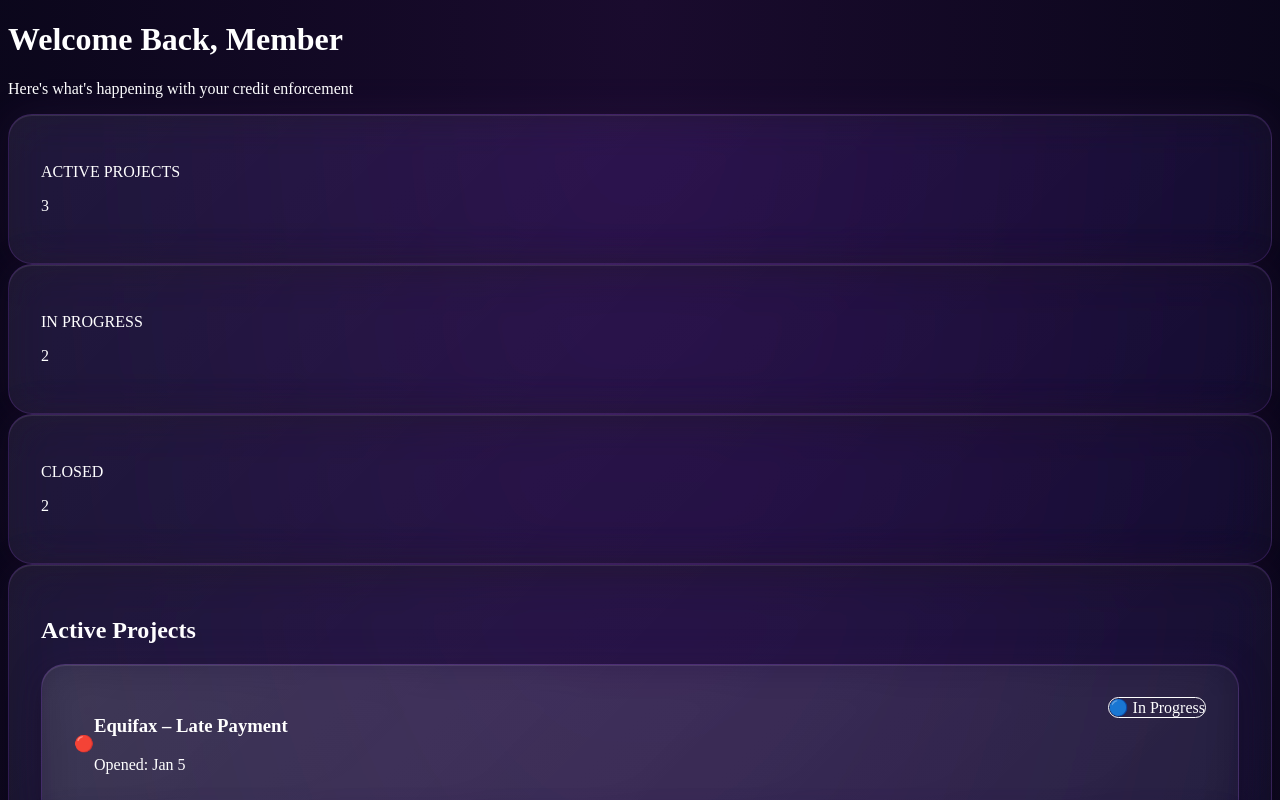
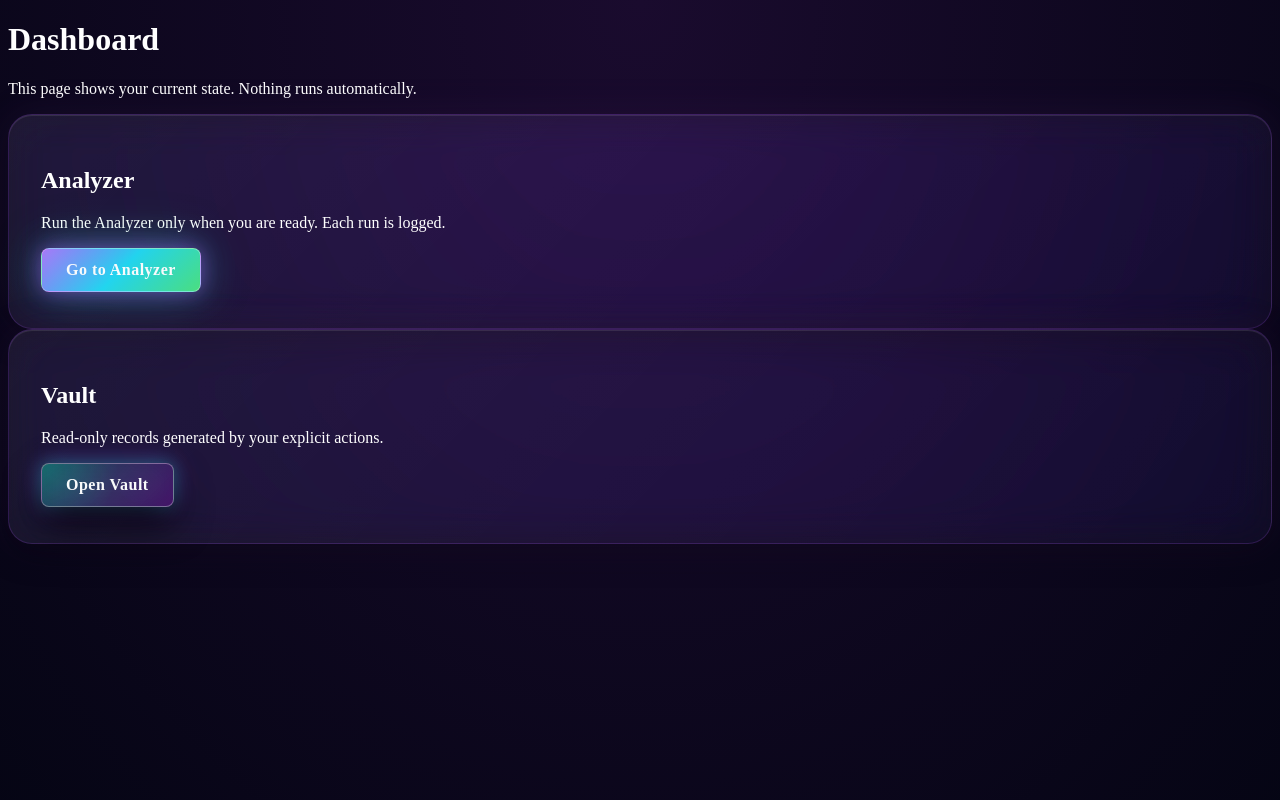
Before and after one commit to vnhyqph2cp-ctrl/credit-repair, a Next.js app: page /dashboard in a window 1280 px wide. Shown: the top 800 px of the page. Built offline with nearby package versions, Linux system fonts and the light colour scheme; no server answers.

Commit message:
[Batch 1] Replace dashboard with minimal template - stop auto-run corruption

```diff
--- a/app/dashboard/page.tsx
+++ b/app/dashboard/page.tsx
@@ -1,168 +1,36 @@
-import { createServerClient } from '@/lib/supabase-server';
+"use client";
 
-const MOCK_PROJECTS = [
-  {
-    id: 1,
-    bureau: "Equifax",
-    issue_type: "Late Payment",
-    status: "In Progress",
-    created_at: "2026-01-05",
-    closed_at: null
-  },
-  {
-    id: 2,
-    bureau: "Experian",
-    issue_type: "Collection",
-    status: "Open",
-    created_at: "2026-01-03",
-    closed_at: null
-  },
-  {
-    id: 3,
-    bureau: "TransUnion",
-    issue_type: "Charge-Off",
-    status: "Closed",
-    created_at: "2025-12-28",
-    closed_at: "2026-01-04"
-  },
-  {
-    id: 4,
-    bureau: "Equifax",
-    issue_type: "Inquiry",
-    status: "Closed",
-    created_at: "2025-12-20",
-    closed_at: "2025-12-30"
-  },
-  {
-    id: 5,
-    bureau: "Experian",
-    issue_type: "Late Payment",
-    status: "In Progress",
-    created_at: "2026-01-02",
-    closed_at: null
-  },
-];
+import Link from "next/link";
 
-export default async function DashboardPage() {
-  const supabase = await createServerClient();
-  const { data: { session } } = await supabase.auth.getSession();
+export default function DashboardPage() {
+  return (
+    <main className="p-6 space-y-6">
+      <header>
+        <h1 className="text-3xl font-semibold">Dashboard</h1>
+        <p className="text-sm text-white/60">
+          This page shows your current state. Nothing runs automatically.
+        </p>
+      </header>
 
-  const activeProjects = MOCK_PROJECTS.filter(p => p.status !== "Closed");
-  const closedProjects = MOCK_PROJECTS.filter(p => p.status === "Closed");
-  const inProgressProjects = MOCK_PROJECTS.filter(p => p.status === "In Progress");
+      <section className="glass-card p-6 space-y-2">
+        <h2 className="text-lg font-semibold">Analyzer</h2>
+        <p className="text-sm text-white/60">
+          Run the Analyzer only when you are ready. Each run is logged.
+        </p>
+        <Link href="/dashboard/analyzer" className="btn glow-neon">
+          Go to Analyzer
+        </Link>
+      </section>
 
-  const getStatusColor = (status: string) => {
-    switch(status) {
-      case "Open": return "bg-yellow-500/20 text-yellow-400 border-yellow-400";
-      case "In Progress": return "bg-blue-500/20 text-blue-400 border-blue-400";
-      case "Closed": return "bg-green-500/20 text-green-400 border-green-400";
-      default: return "bg-gray-500/20 text-gray-400 border-gray-400";
-    }
-  };
-
-  return (
-    <div className="p-6 space-y-8">
-      <div>
-        <h1 className="text-4xl font-bold neon-text mb-2">
-          Welcome Back, {session?.user?.email?.split('@')[0] || 'Member'}
-        </h1>
-        <p className="text-gray-400">
-          Here's what's happening with your credit enforcement
+      <section className="glass-card p-6 space-y-2">
+        <h2 className="text-lg font-semibold">Vault</h2>
+        <p className="text-sm text-white/60">
+          Read-only records generated by your explicit actions.
         </p>
-      </div>
-
-      <div className="grid grid-cols-1 md:grid-cols-3 gap-6">
-        <div className="glass-card p-6 border-l-4 border-yellow-400">
-          <p className="text-sm text-gray-400 uppercase tracking-wide mb-2">Active Projects</p>
-          <p className="text-5xl font-bold neon-text">{activeProjects.length}</p>
-        </div>
-
-        <div className="glass-card p-6 border-l-4 border-blue-400">
-          <p className="text-sm text-gray-400 uppercase tracking-wide mb-2">In Progress</p>
-          <p className="text-5xl font-bold text-blue-400">{inProgressProjects.length}</p>
-        </div>
-
-        <div className="glass-card p-6 border-l-4 border-green-400">
-          <p className="text-sm text-gray-400 uppercase tracking-wide mb-2">Closed</p>
-          <p className="text-5xl font-bold text-green-400">{closedProjects.length}</p>
-        </div>
-      </div>
-
-      <div className="glass-card p-8">
-        <h2 className="text-3xl font-bold neon-text mb-6">Active Projects</h2>
-
-        {activeProjects.length === 0 ? (
-          <div className="text-center py-12">
-            <p className="text-gray-400 text-lg mb-4">No active projects yet</p>
-            <a
-              href="/dashboard/analyzer"
-              className="inline-block px-6 py-3 bg-gradient-to-r from-cyan-500 to-purple-600 rounded-lg font-bold hover:scale-105 transition"
-            >
-              Run Analyzer
-            </a>
-          </div>
-        ) : (
-          <div className="space-y-4">
-            {activeProjects.map(project => (
-              <div
-                key={project.id}
-                className="glass-card p-6 hover:border-cyan-400 transition-all cursor-pointer"
-              >
-                <div className="flex justify-between items-start">
-                  <div className="flex-1">
-                    <div className="flex items-center gap-3 mb-2">
-                      <span className="text-2xl">
-                        {project.bureau === "Equifax" && "🔴"}
-                        {project.bureau === "Experian" && "🔵"}
-                        {project.bureau === "TransUnion" && "🟢"}
-                      </span>
-                      <div>
-                        <h3 className="text-xl font-bold">
-                          {project.bureau} – {project.issue_type}
-                        </h3>
-                        <p className="text-sm text-gray-400">
-                          Opened: {new Date(project.created_at).toLocaleDateString('en-US', { month: 'short', day: 'numeric' })}
-                        </p>
-                      </div>
-                    </div>
-                  </div>
-
-                  <span className={`px-4 py-2 rounded-full border font-medium text-sm ${getStatusColor(project.status)}`}>
-                    {project.status === "In Progress" ? "🔵 In Progress" : "🟡 Open"}
-                  </span>
-                </div>
-              </div>
-            ))}
-          </div>
-        )}
-      </div>
-
-      {closedProjects.length > 0 && (
-        <div className="glass-card p-8">
-          <h2 className="text-2xl font-bold text-green-400 mb-6">Recently Closed</h2>
-
-          <div className="space-y-3">
-            {closedProjects.map(project => (
-              <div
-                key={project.id}
-                className="glass-card p-4 border-l-4 border-green-400 opacity-75"
-              >
-                <div className="flex justify-between items-center">
-                  <div>
-                    <h4 className="font-semibold">
-                      {project.bureau} – {project.issue_type}
-                    </h4>
-                    <p className="text-sm text-gray-400">
-                      Closed: {project.closed_at && new Date(project.closed_at).toLocaleDateString('en-US', { month: 'short', day: 'numeric' })}
-                    </p>
-                  </div>
-                  <span className="text-green-400 font-bold">✅ Closed</span>
-                </div>
-              </div>
-            ))}
-          </div>
-        </div>
-      )}
-    </div>
+        <Link href="/dashboard/documents" className="btn glow-soft">
+          Open Vault
+        </Link>
+      </section>
+    </main>
   );
 }
```
